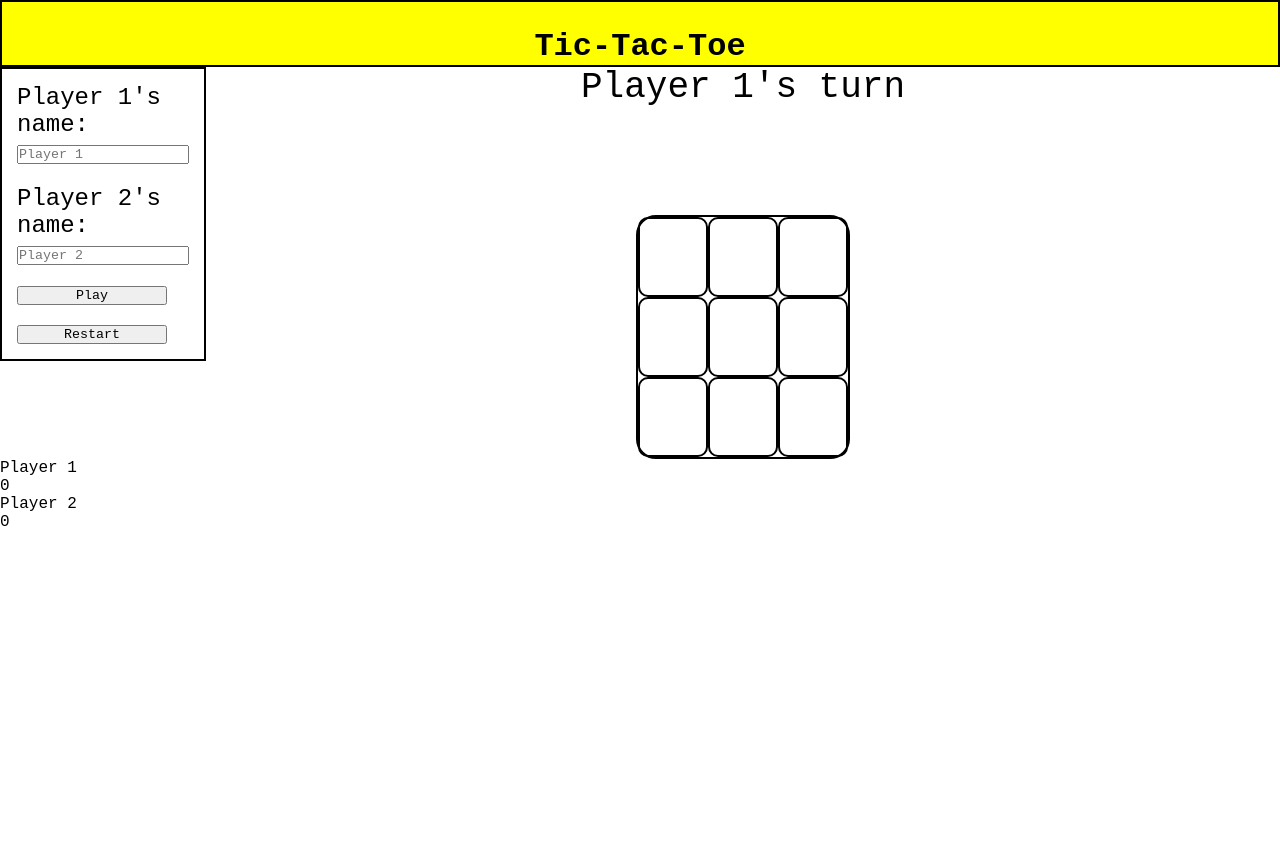
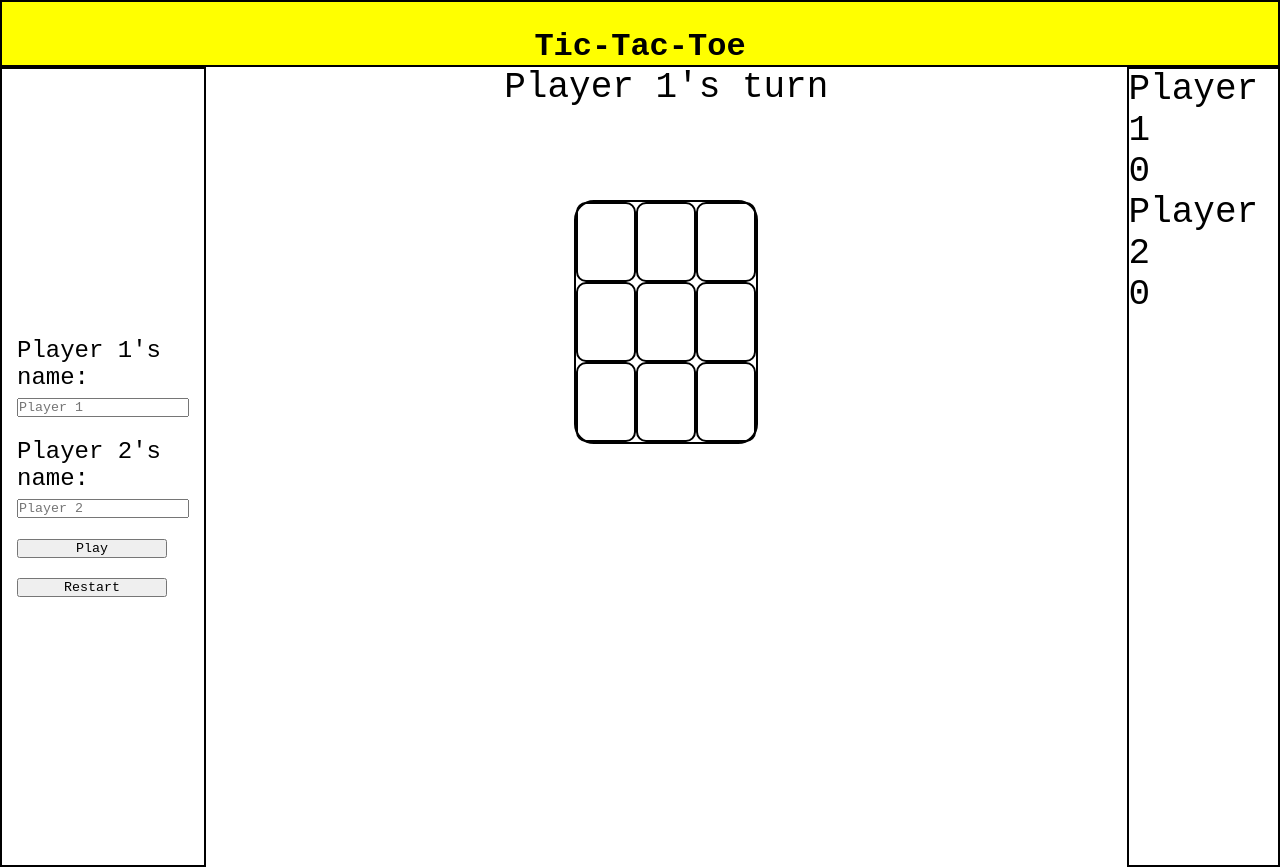
Before and after one commit to Yoni190/tic-tac-toe_JS, a plain HTML site: page index.html in a window 1280 px wide. Both pictures are taken after a click on the button "Play". Before the commit the page ends 800 px from the top, so only its background shows below. Drawn offline with Linux system fonts and the light colour scheme.

Commit message:
Add some styles

```diff
--- a/script.js
+++ b/script.js
@@ -131,8 +131,6 @@ const Game = (name1 = "Player 1", name2 = "Player 2") => {
     const choices = [[], []];
 
 
-
-
     const players = [
         {
             name: name1,
@@ -188,7 +186,9 @@ const Game = (name1 = "Player 1", name2 = "Player 2") => {
         document.querySelector('.display-paragraph').innerHTML = `${getActivePlayer().name}'s turn`;
     }
 
-    const updateScoreBoard = () => {
+    const displayScoreBoard = () => {
+        const scoreboard = document.querySelector('.scoreboard');
+        scoreboard.style.border = "2px solid black";
         const player1 = players[0].name;
         const player2 = players[1].name;
 
@@ -213,7 +213,7 @@ const Game = (name1 = "Player 1", name2 = "Player 2") => {
             else{
                 scores[1]++;
             }
-            updateScoreBoard();
+            displayScoreBoard();
             return;
         }
         else if(checkTie()){
@@ -226,7 +226,7 @@ const Game = (name1 = "Player 1", name2 = "Player 2") => {
         displayController.displaySquare();
     }
     printNewRound();
-    updateScoreBoard();
+    displayScoreBoard();
     displayController.displaySquare();
 
 
--- a/style.css
+++ b/style.css
@@ -15,7 +15,7 @@ header{
 
 main {
     display: grid;
-    grid-template-columns: 1fr 6fr;
+    grid-template-columns: 1fr 6fr 1fr;
 }
 
 form{
@@ -26,6 +26,12 @@ form{
     gap: 20px;
     font-size: 24px;
     padding: 15px;
+    height: 100vh;
+}
+
+.scoreboard{
+    height: 100vh;
+    font-size: 36px;
 }
 
 .display-paragraph{
```
